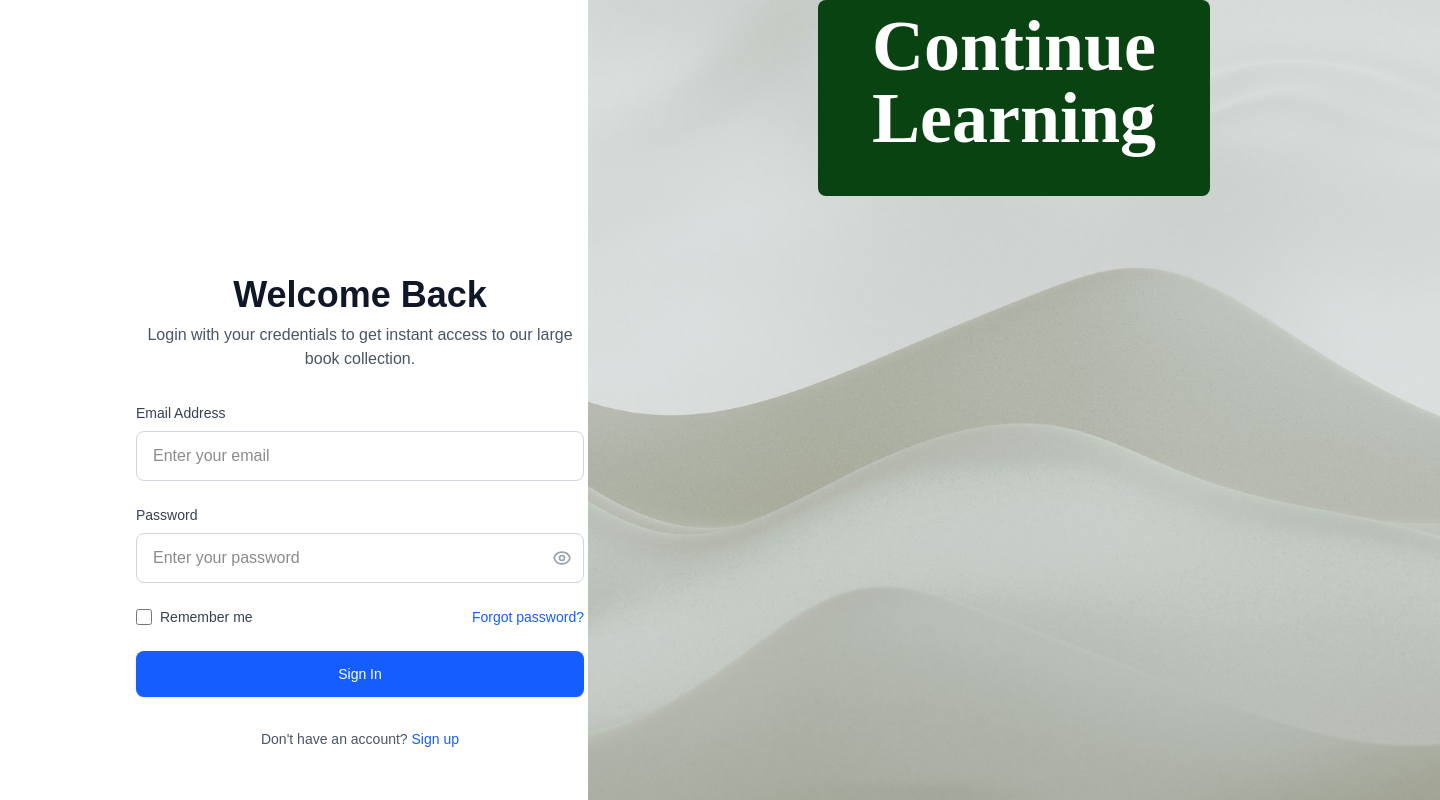
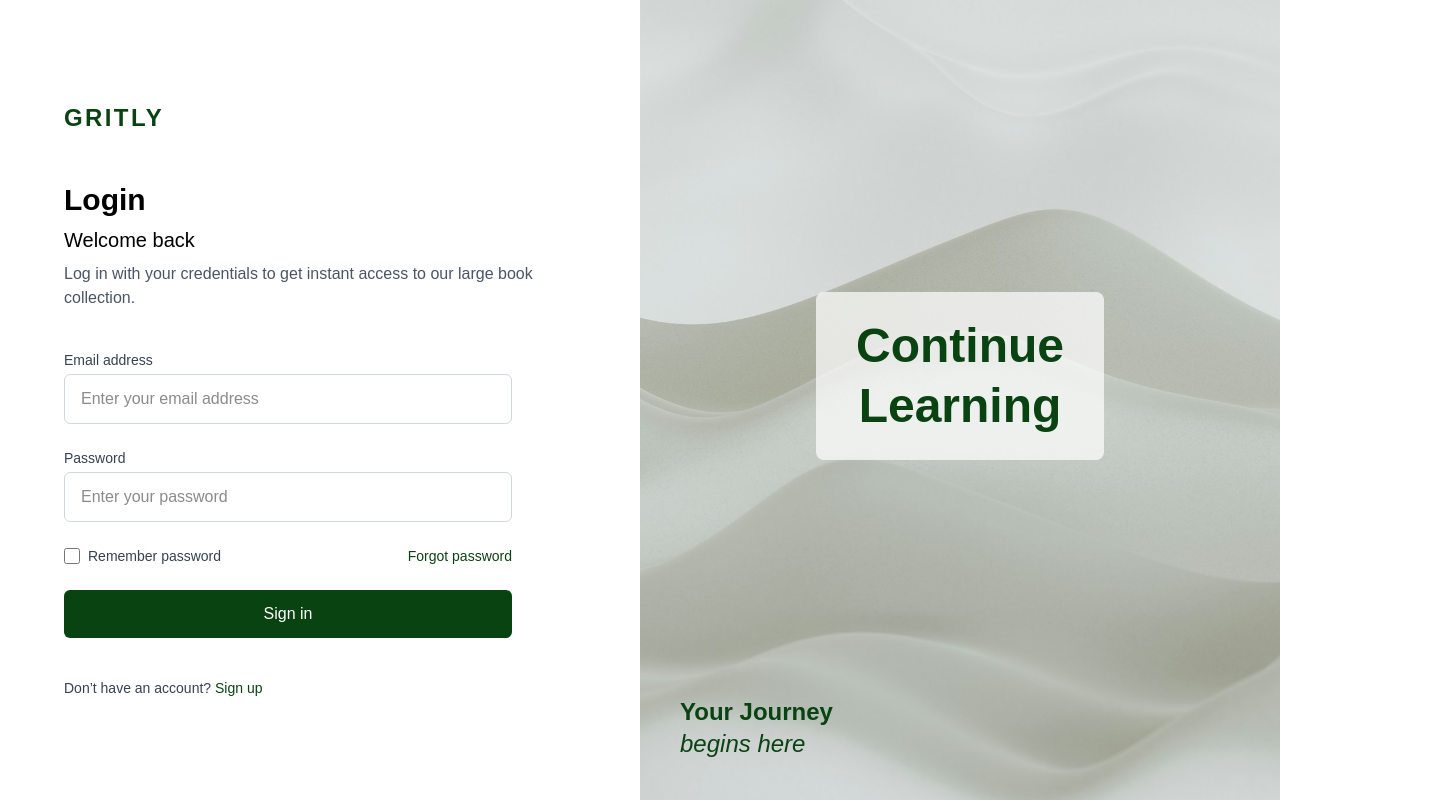
Before and after one commit to MickyDev1/Gritly, a Next.js app: page /login in a window 1280 px wide. Shown: the top 800 px of the page, 1440 px wide, since content can reach past the window. Built offline with nearby package versions, Linux system fonts and the light colour scheme.

Commit message:
Refactor login page: enhance form layout and accessibility with improved input labels and styling

```diff
--- a/src/app/login/page.tsx
+++ b/src/app/login/page.tsx
@@ -6,44 +6,45 @@ export default function Login() {
   const [formData, setFormData] = useState({
     email: '',
     password: '',
-        rememberMe: false
+    rememberMe: false,
   });
 
   const handleChange = (e: React.ChangeEvent<HTMLInputElement>) => {
     const { name, value, type, checked } = e.target;
     setFormData({
       ...formData,
-            [name]: type === 'checkbox' ? checked : value
+      [name]: type === 'checkbox' ? checked : value,
     });
   };
 
   const handleSubmit = (e: React.FormEvent) => {
     e.preventDefault();
-        // Handle login logic here
     console.log('Login data:', formData);
   };
 
   return (
-        <div className="relative w-[1440px] h-[1024px] bg-white rounded-[4px] mx-auto flex">
-            {/* Left Side - Login Form */}
-            <div className="w-1/2 h-full flex items-center justify-center p-8">
-                <div className="w-full max-w-md space-y-8">
-                    {/* Header */}
-                    <div className="text-center">
-                        <h1 className="text-4xl font-bold text-gray-900 mb-2">
-                            Welcome Back
-                        </h1>
+    <div className="relative w-full h-screen flex overflow-hidden">
+      {/* Left Side */}
+      <div className="relative w-1/2 h-full bg-white flex flex-col justify-center px-16 z-10">
+        {/* Logo */}
+        <div className="mb-12">
+          <h1 className="text-2xl font-extrabold text-[#0A4312] tracking-widest">GRITLY</h1>
+        </div>
+
+        {/* Text */}
+        <div className="mb-10">
+          <h2 className="text-3xl font-bold text-black mb-2">Login</h2>
+          <h3 className="text-xl text-black mb-2">Welcome back</h3>
           <p className="text-gray-600">
-                            Login with your credentials to get instant access to our large book collection.
+            Log in with your credentials to get instant access to our large book collection.
           </p>
         </div>
 
         {/* Form */}
-                    <form onSubmit={handleSubmit} className="space-y-6">
-                        {/* Email Field */}
+        <form onSubmit={handleSubmit} className="space-y-6 max-w-md">
           <div>
-                            <label htmlFor="email" className="block text-sm font-medium text-gray-700 mb-2">
-                                Email Address
+            <label htmlFor="email" className="block text-sm font-medium text-gray-700 mb-1">
+              Email address
             </label>
             <input
               id="email"
@@ -52,17 +53,15 @@ export default function Login() {
               required
               value={formData.email}
               onChange={handleChange}
-                                className="w-full px-4 py-3 border border-gray-300 rounded-lg focus:ring-2 focus:ring-blue-500 focus:border-transparent transition-all duration-200"
-                                placeholder="Enter your email"
+              className="w-full px-4 py-3 border border-gray-300 rounded-md focus:ring-2 focus:ring-[#0A4312] focus:border-[#0A4312] outline-none"
+              placeholder="Enter your email address"
             />
           </div>
 
-                        {/* Password Field */}
           <div>
-                            <label htmlFor="password" className="block text-sm font-medium text-gray-700 mb-2">
+            <label htmlFor="password" className="block text-sm font-medium text-gray-700 mb-1">
               Password
             </label>
-                            <div className="relative">
             <input
               id="password"
               name="password"
@@ -70,95 +69,67 @@ export default function Login() {
               required
               value={formData.password}
               onChange={handleChange}
-                                    className="w-full px-4 py-3 border border-gray-300 rounded-lg focus:ring-2 focus:ring-blue-500 focus:border-transparent transition-all duration-200 pr-12"
+              className="w-full px-4 py-3 border border-gray-300 rounded-md focus:ring-2 focus:ring-[#0A4312] focus:border-[#0A4312] outline-none"
               placeholder="Enter your password"
             />
-                                {/* Eye Icon */}
-                                <button
-                                    type="button"
-                                    className="absolute right-3 top-1/2 transform -translate-y-1/2 text-gray-400 hover:text-gray-600"
-                                    aria-label="Toggle password visibility"
-                                >
-                                    <svg className="w-5 h-5" fill="none" stroke="currentColor" viewBox="0 0 24 24">
-                                        <path strokeLinecap="round" strokeLinejoin="round" strokeWidth={2} d="M15 12a3 3 0 11-6 0 3 3 0 016 0z" />
-                                        <path strokeLinecap="round" strokeLinejoin="round" strokeWidth={2} d="M2.458 12C3.732 7.943 7.523 5 12 5c4.478 0 8.268 2.943 9.542 7-1.274 4.057-5.064 7-9.542 7-4.477 0-8.268-2.943-9.542-7z" />
-                                    </svg>
-                                </button>
-                            </div>
           </div>
 
-                        {/* Remember Me & Forgot Password */}
           <div className="flex items-center justify-between">
-                            <div className="flex items-center">
+            <label className="flex items-center">
               <input
                 id="rememberMe"
                 name="rememberMe"
                 type="checkbox"
                 checked={formData.rememberMe}
                 onChange={handleChange}
-                                    className="h-4 w-4 text-blue-600 focus:ring-blue-500 border-gray-300 rounded"
+                className="h-4 w-4 text-[#0A4312] focus:ring-[#0A4312] border-gray-300 rounded"
               />
-                                <label htmlFor="rememberMe" className="ml-2 block text-sm text-gray-700">
-                                    Remember me
+              <span className="ml-2 text-sm text-gray-700">Remember password</span>
             </label>
-                            </div>
-                            <a href="#" className="text-sm text-blue-600 hover:text-blue-500">
-                                Forgot password?
+            <a href="#" className="text-sm text-[#0A4312] hover:underline">
+              Forgot password
             </a>
           </div>
 
-                        {/* Submit Button */}
           <button
             type="submit"
-                            className="w-full flex justify-center py-3 px-4 border border-transparent rounded-lg shadow-sm text-sm font-medium text-white bg-blue-600 hover:bg-blue-700 focus:outline-none focus:ring-2 focus:ring-offset-2 focus:ring-blue-500 transition-all duration-200"
+            className="w-full py-3 bg-[#0A4312] text-white rounded-md font-medium hover:bg-green-900 transition"
           >
-                            Sign In
+            Sign in
           </button>
         </form>
 
-                    {/* Sign Up Link */}
-                    <div className="text-center">
-                        <p className="text-sm text-gray-600">
-                            Don't have an account?{' '}
-                            <a href="/signup" className="font-medium text-blue-600 hover:text-blue-500">
+        {/* Sign up link */}
+        <p className="text-sm text-gray-700 mt-10">
+          Don’t have an account?{' '}
+          <a href="/signup" className="text-[#0A4312] font-medium hover:underline">
             Sign up
           </a>
         </p>
       </div>
-                </div>
-            </div>
 
-            {/* Right Side - Background/Content */}
-            <div className="absolute w-[852px] h-[1024px] left-[588px] top-0 bg-[#0A4312]"
+      {/* Right Side */}
+      <div
+        className="w-1/2 h-full relative flex flex-col justify-center items-center"
         style={{
           backgroundImage: 'url("/loginbackground.jpg")',
           backgroundSize: 'cover',
           backgroundPosition: 'center',
-                    backgroundRepeat: 'no-repeat'
-                }}>
-                {/* Background Pattern/Content */}
-                <div className="text-center">
-                    {/* Continue Learning Frame */}
-                    <div className="w-[392px] h-[196px] p-[10px] gap-[10px] bg-[#0A4312] rounded-lg mx-auto mb-8 flex items-center justify-center">
-                        <div className="w-[372px] h-[176px] text-center">
-                            <h2 className="text-[72px] font-extrabold leading-[100%] tracking-[4%] text-white font-['Montserrat']">
-                                Continue<br />
-                                Learning
+        }}
+      >
+        {/* Continue Learning box */}
+        <div className="bg-white/70 rounded-lg px-10 py-6 mb-12 text-center">
+          <h2 className="text-5xl font-extrabold text-[#0A4312] leading-tight">
+            Continue <br /> Learning
           </h2>
         </div>
-                    </div>
-                </div>
 
-                {/* Bottom Frame */}
-                <div className="absolute bottom-8 left-8 w-[238px] h-[101px] p-[10px] gap-[10px] bg-white flex items-center justify-center">
-                    <div className="w-[218px] h-[81px] text-center">
-                        <p className="text-[32px] font-semibold leading-[100%] text-[#0A4312] font-['Inter']">
-                            Your Journey<br />
-                            <span className="font-['Lucida Calligraphy'] italic font-normal">
-                                begins here
-                            </span>
+        {/* Bottom text */}
+        <div className="absolute bottom-10 left-10">
+          <p className="text-2xl text-[#0A4312] font-semibold">
+            Your Journey <br />
+            <span className="italic font-normal">begins here</span>
           </p>
-                    </div>
         </div>
       </div>
     </div>
```
Lines whose indentation alone changed are shown as unchanged.
